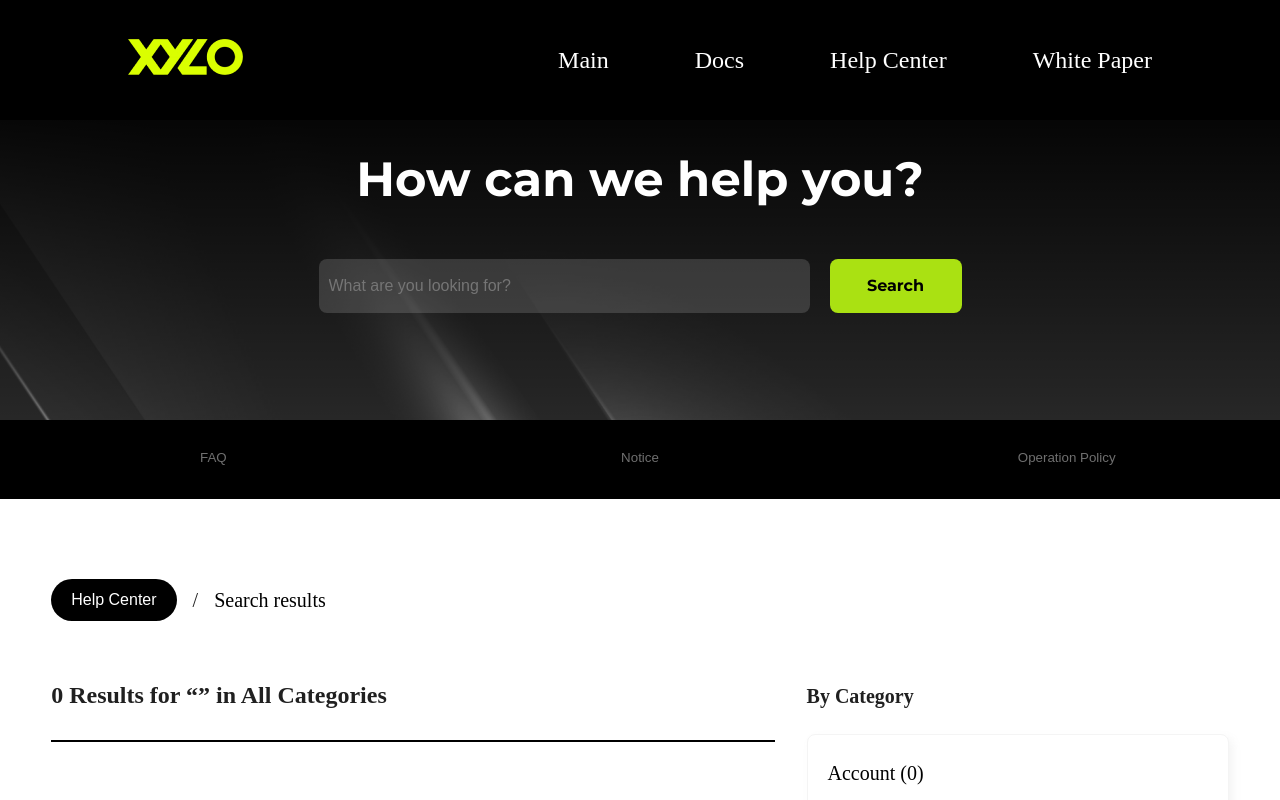
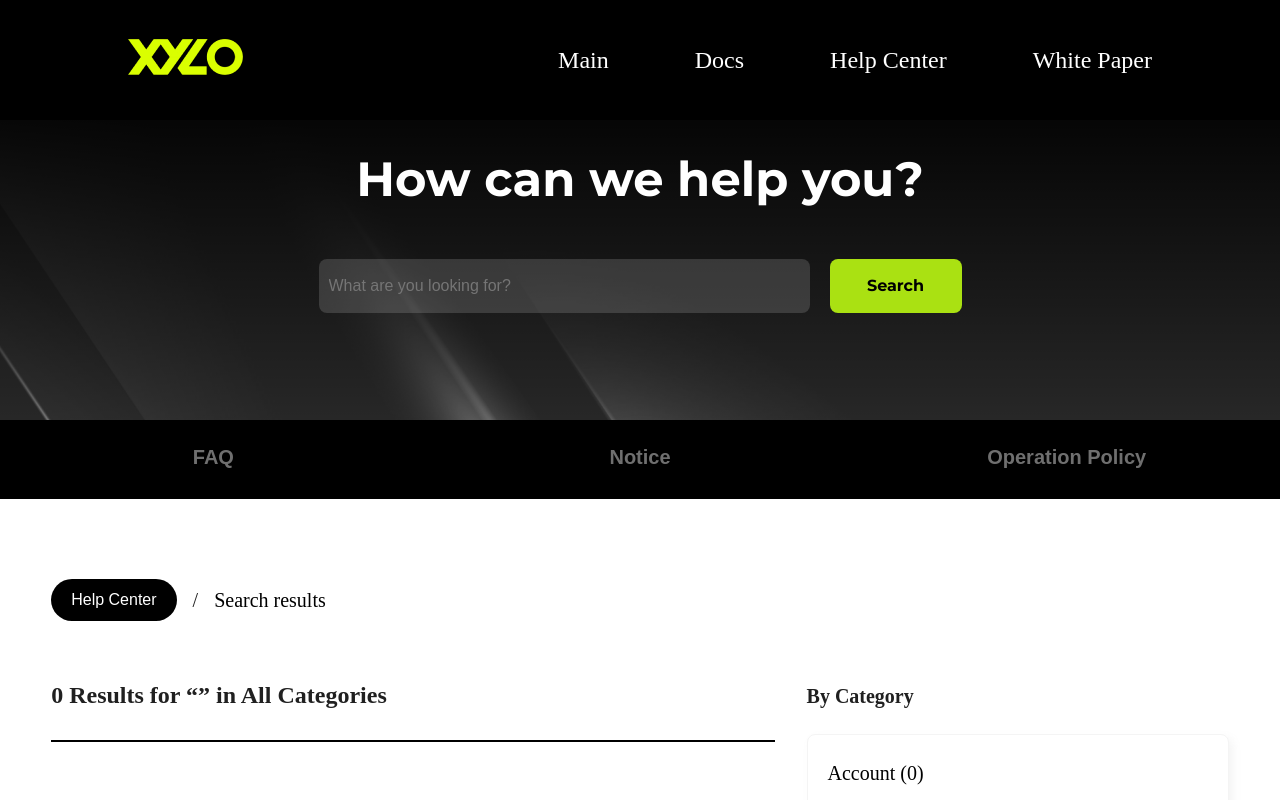
Before and after one commit to Creativehill-Labs/xylo-web-front, a React (Create React App) app: page /helpcenter/search in a window 1280 px wide. Shown: the top 800 px of the page. Built offline with nearby package versions, Linux system fonts and the light colour scheme; a web font is replaced by a local one.

Commit message:
fix: Helpcenter Navigation 폰트 사이즈 수정

```diff
--- a/src/components/Layout/HelpCenterNavigation.tsx
+++ b/src/components/Layout/HelpCenterNavigation.tsx
@@ -55,6 +55,14 @@ const NavButton = styled.button`
   cursor: pointer;
 `;
 
+const NavText = styled.span`
+  font-size: 20px;
+  font-weight: 700;
+  @media screen and (max-width: 767px) {
+    font-size: 12px;
+  }
+`;
+
 interface INavbutton {
   currentClick: string;
 }
@@ -74,15 +82,18 @@ const HelpCenterNavigation = () => {
     <NavStyle>
       <NavContent currentClick={currentClick}>
         <Link to="/helpcenter/faq">
-          <NavButton onClick={() => setCurrentClick(`1`)}>FAQ</NavButton>
+          <NavButton onClick={() => setCurrentClick(`1`)}>
+            <NavText>FAQ</NavText>
+          </NavButton>
         </Link>
         <Link to="/helpcenter/notice">
-          <NavButton onClick={() => setCurrentClick(`2`)}>Notice</NavButton>
+          <NavButton onClick={() => setCurrentClick(`2`)}>
+            <NavText>Notice</NavText>
+          </NavButton>
         </Link>
         <Link to="/helpcenter/policy">
           <NavButton onClick={() => setCurrentClick(`3`)}>
-            {`Operation
-            Policy`}
+            <NavText>Operation Policy</NavText>
           </NavButton>
         </Link>
       </NavContent>
```
